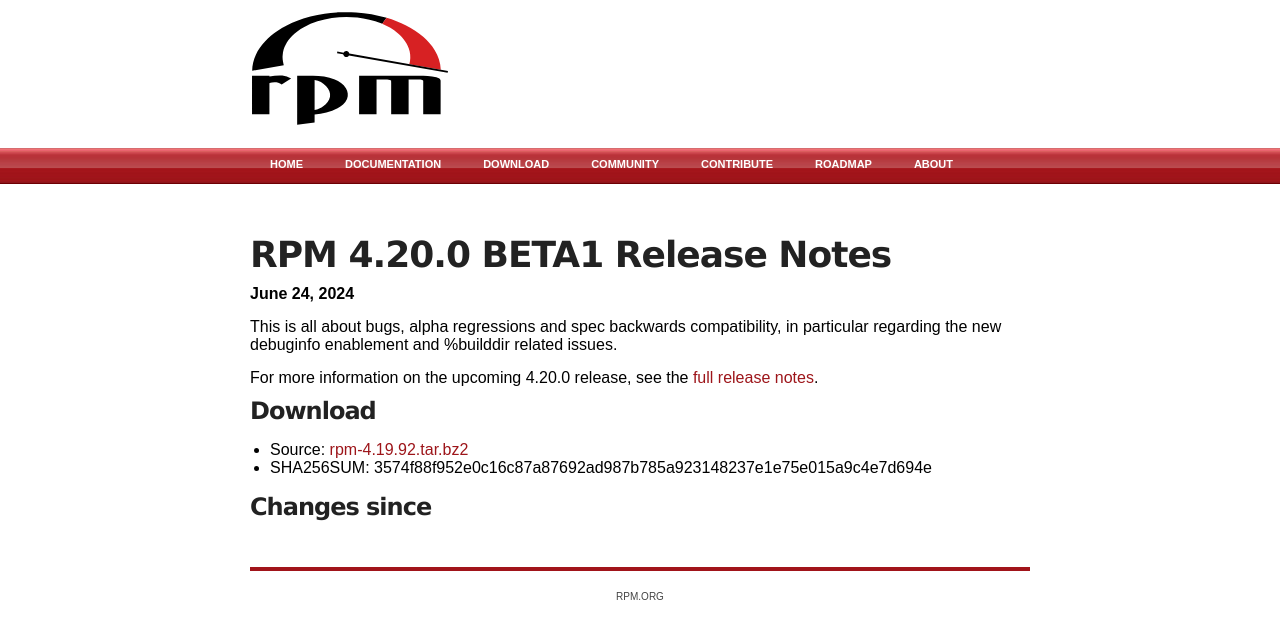
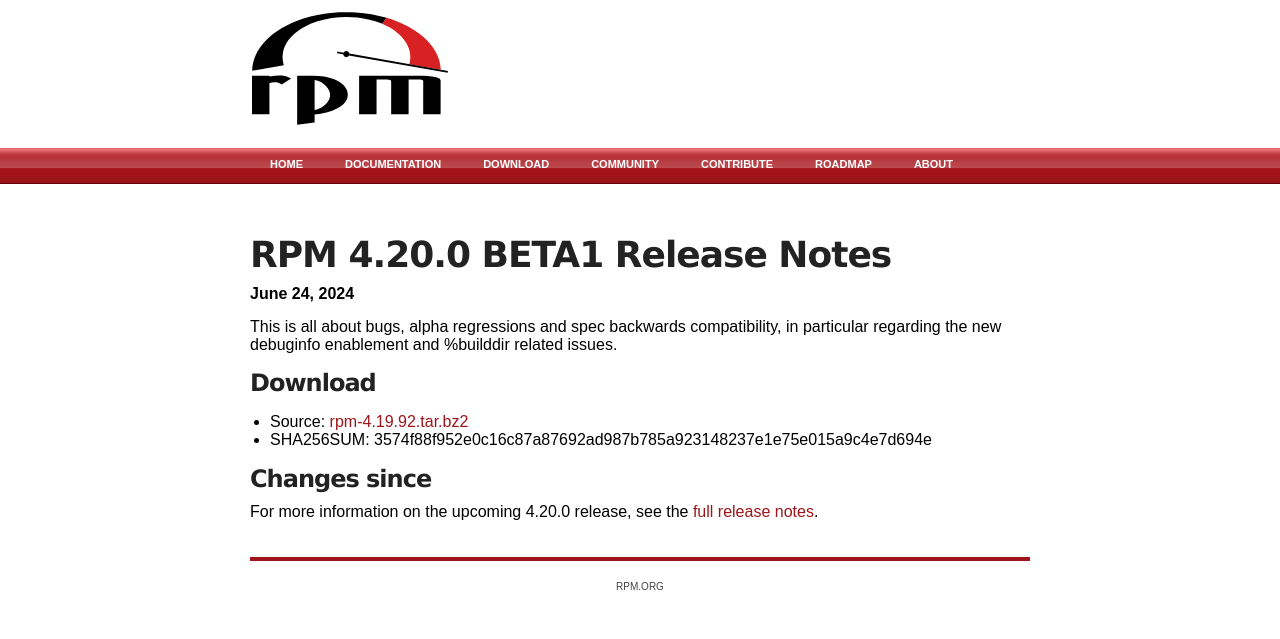
Before and after one commit to rpm-software-management/rpm-web, a Jekyll site: the page built from _releases/4.19.92.md, in a window 1280 px wide. Shown: the top 639 px of the page. Built offline with Jekyll 4.4.1, drawn with Linux system fonts in a browser that asks for light colours; part of the change alters nothing that is shown.

```diff
--- a/_layouts/release.html
+++ b/_layouts/release.html
@@ -21,11 +21,6 @@ layout: default
     <p>{{ page.summary }}.</p>
 {% endif %}
 
-{% if page.snapshot %}
-    For more information on the upcoming {{ page.version }} release, see the
-    <a href="{{ page.version }}">full release notes</a>.
-{% endif %}
-
 <h3>Download</h3>
 <ul>
 {% if page.tarball %}
@@ -43,3 +38,8 @@ layout: default
     <h4>Overview</h4>
 {% endif %}
 {{ page.content }}
+
+{% if page.snapshot %}
+    For more information on the upcoming {{ page.version }} release, see the
+    <a href="{{ page.version }}">full release notes</a>.
+{% endif %}
```
